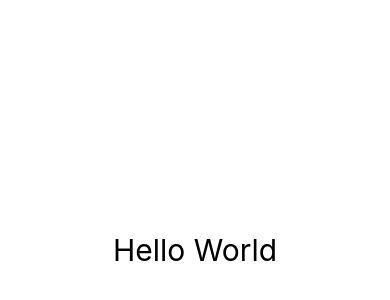
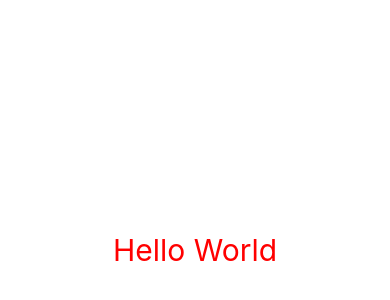
Before and after one commit to infiniteoo/REACT-NATIVE_shopping_list, a React Native app in the folder AwesomeProject/: screen / in a window 390 px wide. Shown: the part 172-472 px from the top of the page. Built offline with nearby package versions, Linux system fonts and the light colour scheme.

Commit message:
implemented stylesheet

```diff
--- a/AwesomeProject/App.js
+++ b/AwesomeProject/App.js
@@ -1,12 +1,24 @@
 import React from 'react';
-import {View, Text} from 'react-native';
+import {View, Text, StyleSheet} from 'react-native';
 
 const App = () => {
   return (
-    <View style={{flex: 1, justifyContent: 'center', alignItems: 'center'}}>
-      <Text style={{color: 'darkslateablue', fontSize: 30}}>Hello World</Text>
+    <View style={styles.container}>
+      <Text style={styles.text}>Hello World</Text>
     </View>
   );
 };
 
+const styles = StyleSheet.create({
+  container: {
+    flex: 1,
+    justifyContent: 'center',
+    alignItems: 'center',
+  },
+  text: {
+    fontSize: 30,
+    color: 'red',
+  },
+});
+
 export default App;
```
